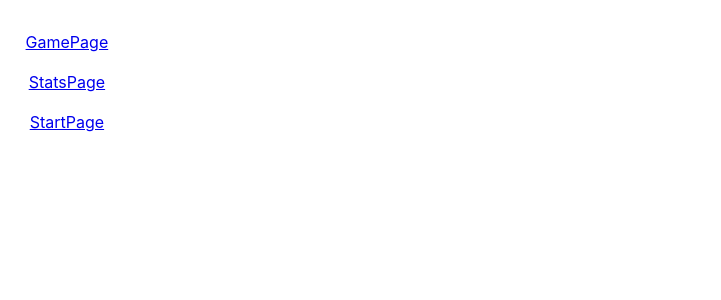
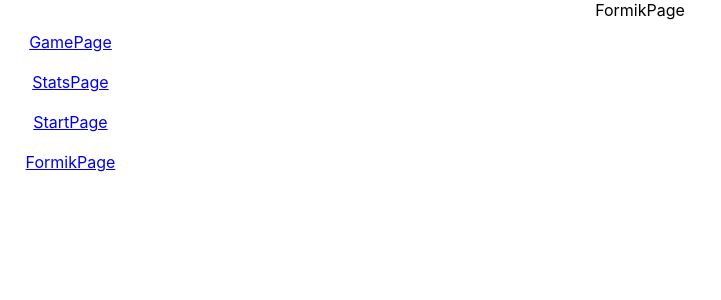
Before and after one commit to IvanGerman/react3.0, a React (Create React App) app: page /formikPage in a window 1280 px wide. Shown: the top 300 px of the page, without its empty margins (0-721 px from the left). Built offline with nearby package versions, Linux system fonts and the light colour scheme; no server answers.

Commit message:
feat: start to implement FormikPage

```diff
--- a/src/App.js
+++ b/src/App.js
@@ -1,6 +1,7 @@
 import {Route, Routes} from 'react-router-dom';
 
 import './App.css';
+import { FormikPageContainer } from './components/FormikPage/FormikPageContainer';
 import  GamePageContainer from './components/GamePage/GamePageContainer';
 import Navbar from './components/Navbar/Navbar';
 import { StartPageContainer } from './components/StartPage/StartPageContainer';
@@ -18,6 +19,7 @@ const App = (props) => {
           {/* <Route path="gamePage/*" element={<GamePageContainer store={props.store}/>}/> */}
           <Route path="statsPage/*" element={<StatsPageContainer/>}/>
           <Route path="statssingle/:statsid" element={<StatsSinglePage/>}/>
+          <Route path="formikPage/*" element={<FormikPageContainer/>}/>
         </Routes>
         <Navbar></Navbar>
       </div>
--- /dev/null
+++ b/src/components/FormikPage/FormikPage.jsx
@@ -0,0 +1,10 @@
+const FormikPage = (props) => {
+  return (
+    <div>
+      FormikPage
+
+    </div>
+  )
+}
+
+export default FormikPage;
--- /dev/null
+++ b/src/components/FormikPage/FormikPageContainer.jsx
@@ -0,0 +1,17 @@
+import { connect } from "react-redux";
+import FormikPage from "./FormikPage";
+
+
+let mapStateToProps = (state) => {
+  return {
+
+  }
+};
+
+let mapDispatchToProps = (dispatch) => {
+  return {
+
+  }
+};
+
+export const FormikPageContainer = connect(mapStateToProps, mapDispatchToProps)(FormikPage);
--- a/src/components/Navbar/Navbar.jsx
+++ b/src/components/Navbar/Navbar.jsx
@@ -12,6 +12,9 @@ const Navbar = () => {
       <br></br>
       <br></br>
       <NavLink to="/">StartPage</NavLink>
+      <br></br>
+      <br></br>
+      <NavLink to="/formikPage">FormikPage</NavLink>
     </nav>
   )
 }
```
